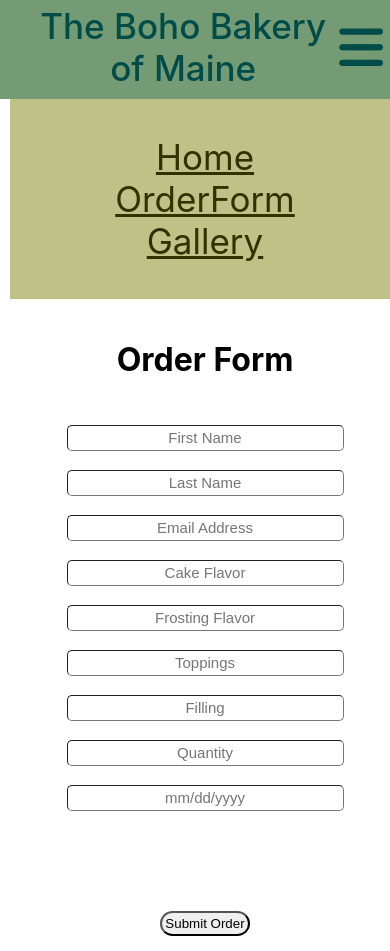
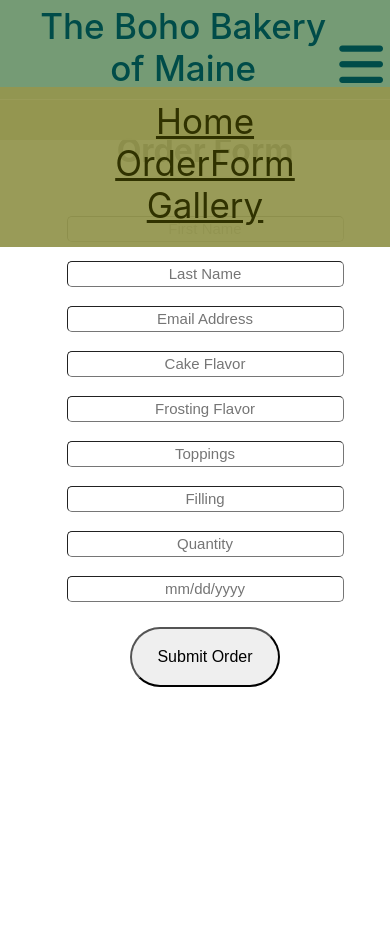
Before and after one commit to Pockets1514/HooksandEmailJS, a React (Create React App) app: page /order in a window 390 px wide. Shown: the top 951 px of the page. After the commit the page ends 844 px from the top, so only its background shows below. Built offline with nearby package versions, Linux system fonts and the light colour scheme.

Commit message:
Added funcition to toggle mobile menu visibility on small screens and adjusted styles

```diff
--- a/src/App.js
+++ b/src/App.js
@@ -5,6 +5,7 @@ import NavBar from "./components/navbar/NavBar";
 import Home from "./components/home/Home";
 import OrderForm from "./components/order/OrderForm";
 import TileGallery from "./components/gallery/TileGallery";
+
 import { BrowserRouter as Router, Routes, Route } from "react-router-dom";
 
 function App() {
--- a/src/components/header/Header.js
+++ b/src/components/header/Header.js
@@ -2,10 +2,22 @@ import React, { Component } from "react";
 
 class Header extends Component {
   render() {
+    function MenuToggle() {
+      if (document.getElementById("navbar").classList.contains("hidden")) {
+        document.getElementById("navbar").classList.remove("hidden");
+        document.getElementById("navbar").classList.add("visible");
+      } else {
+        document.getElementById("navbar").classList.remove("visible");
+        document.getElementById("navbar").classList.add("hidden");
+      }
+    }
+
     return (
       <div className="header">
         <p>The Boho Bakery of Maine</p>
-        <i class="fas fa-bars"></i>
+        <div className="hamburger-wrapper" onClick={MenuToggle}>
+          <i class="fas fa-bars"></i>
+        </div>
       </div>
     );
   }
--- a/src/components/navbar/NavBar.js
+++ b/src/components/navbar/NavBar.js
@@ -3,8 +3,8 @@ import { Link } from "react-router-dom";
 class NavBar extends Component {
   render() {
     return (
-      <div className="navbar-wrapper" id="navbar">
-        <div className="navbar-wrapper__links">
+      <div className="navbar visible" id="navbar">
+        <div className="navbar visible__links">
           <Link className="navlink" to="/home">
             Home
           </Link>
--- a/src/styles/Home.scss
+++ b/src/styles/Home.scss
@@ -18,6 +18,8 @@
 
 @media (max-width: $breakpoint) {
   .home-wrapper {
+    position: fixed;
+    top: 110px;
     width: 100%;
     display: flex;
     flex-direction: column;
--- a/src/styles/NavBar.scss
+++ b/src/styles/NavBar.scss
@@ -1,4 +1,4 @@
-.navbar-wrapper {
+.navbar {
   height: 40px;
   width: 100%;
   margin-bottom: 10px;
@@ -24,18 +24,30 @@
 }
 
 @media (max-width: $breakpoint) {
-  .navbar-wrapper {
+  .navbar {
+    background-color: $color-lightolive;
+    margin-top: 8px;
+    width: 110vw;
+    z-index: 10;
+  }
+
+  .hidden {
+    visibility: hidden;
+    height: 0px;
+  }
+
+  .visible {
     visibility: visible;
-    background-color: $color-lightolive;
-    margin: 20px;
-    height: 200px;
-    width: 100vw;
+    height: 150px;
+    padding: 5px;
+    display: flex;
+    justify-content: flex-start;
+    align-items: flex-start;
 
     &__links {
       display: flex;
       flex-direction: column;
       justify-content: flex-start;
-      width: 800px;
     }
 
     .navlink {
--- a/src/styles/OrderForm.scss
+++ b/src/styles/OrderForm.scss
@@ -44,14 +44,14 @@
     grid-column: label-s/label-e;
     grid-row: s/e;
   }
-  &__area {
-    width: 275px;
-    height: 100px;
-    resize: vertical;
-    border-radius: 5px;
-    grid-column: area-s/area-e;
-    grid-row: s/e;
-  }
+  // &__area {
+  //   width: 275px;
+  //   height: 100px;
+  //   resize: vertical;
+  //   border-radius: 5px;
+  //   grid-column: area-s/area-e;
+  //   grid-row: s/e;
+  // }
 }
 
 .form-button-wrapper {
@@ -70,6 +70,11 @@
 }
 
 @media (max-width: $breakpoint) {
+  .order-form {
+    position: fixed;
+    top: 110px;
+  }
+
   .form-field {
     margin-bottom: -5px;
     display: flex;
@@ -79,4 +84,22 @@
       visibility: hidden;
     }
   }
+
+  .form-button-wrapper {
+    width: 100%;
+    margin-top: 25px;
+    display: flex;
+    justify-content: space-around;
+  }
+
+  .form-button {
+    margin: 5px;
+    &__button {
+      height: 60px;
+      width: 150px;
+      font-size: medium;
+      padding: 3px;
+      border-radius: 50px;
+    }
+  }
 }
--- a/src/styles/tile-gallery.scss
+++ b/src/styles/tile-gallery.scss
@@ -41,6 +41,11 @@
 }
 
 @media (max-width: $breakpoint) {
+  .tile-gallery {
+    position: fixed;
+    top: 110px;
+  }
+
   .showcase {
     height: 80%;
     width: 80%;
--- a/src/styles/variables.scss
+++ b/src/styles/variables.scss
@@ -1,9 +1,9 @@
-$color-olive: #777c00;
-$color-lightolive: #787c0078;
+$color-olive: #787c00;
+$color-lightolive: #949650f2;
 $color-darkgreen: #303200;
 $color-darkblue: #004c49;
 $color-lightblue: #07938e;
 $color-brick: #7d4000;
 $color-salmon: #f2820c;
 $color-brown: #80572b;
-$breakpoint: 500px;
+$breakpoint: 700px;
```
